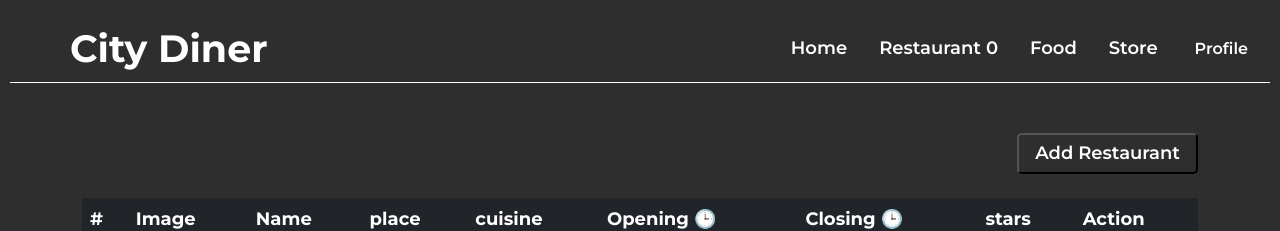
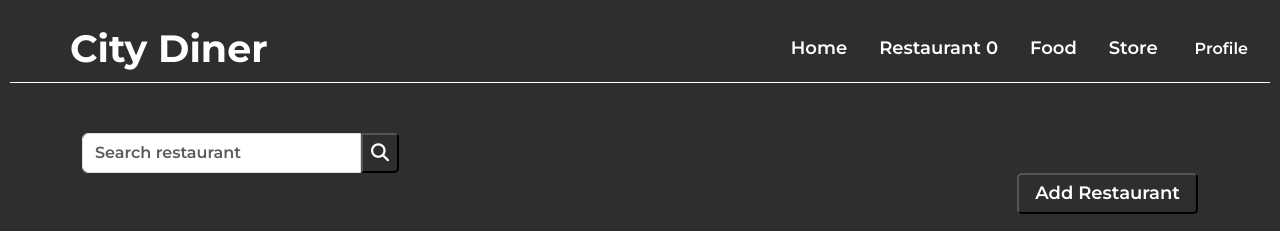
Before and after one commit to Ashik-ch/CityDiner, an Angular app in the folder CityDiner-Frontend/: page /restaurant in a window 1280 px wide. Shown: the top 231 px of the page. Built offline with nearby package versions, Linux system fonts and the light colour scheme; no server answers.

Commit message:
Restaurant search!

```diff
--- a/CityDiner-Frontend/src/app/omponents/page/restaurant-table/restaurant-table.component.html
+++ b/CityDiner-Frontend/src/app/omponents/page/restaurant-table/restaurant-table.component.html
@@ -1,4 +1,10 @@
 <div class="container">
+    <div class="d-flex">
+        <input type="search" name="" id="" placeholder="Search restaurant" class="form-control w-25 rounded-end-0"
+            #searchterm>
+        <button (click)="onSearch(searchterm.value)" class="btn-lg rounded-start-0 p-1"> <i
+                class="fa-solid fa-magnifying-glass p-1"></i></button>
+    </div>
     <div class="addfoodbtn text-end mb-4">
         <button class="px-3" type="button" (click)="openRestaurantDialog()">Add Restaurant</button>
     </div>
--- a/CityDiner-Frontend/src/app/omponents/page/restaurant-table/restaurant-table.component.ts
+++ b/CityDiner-Frontend/src/app/omponents/page/restaurant-table/restaurant-table.component.ts
@@ -59,4 +59,13 @@ export class RestaurantTableComponent implements OnInit {
     })
   }
 
+  onSearch(searchterm: any) {
+    this.restaurantServ.getRestaurant().subscribe((res: any) => {
+      const Searchresult = res.filter((element: IRestaurant) => {
+        return element.name.toLowerCase().includes(searchterm.toLowerCase())
+      });
+      this.restaurants = Searchresult
+    })
+  }
+
 }
```
